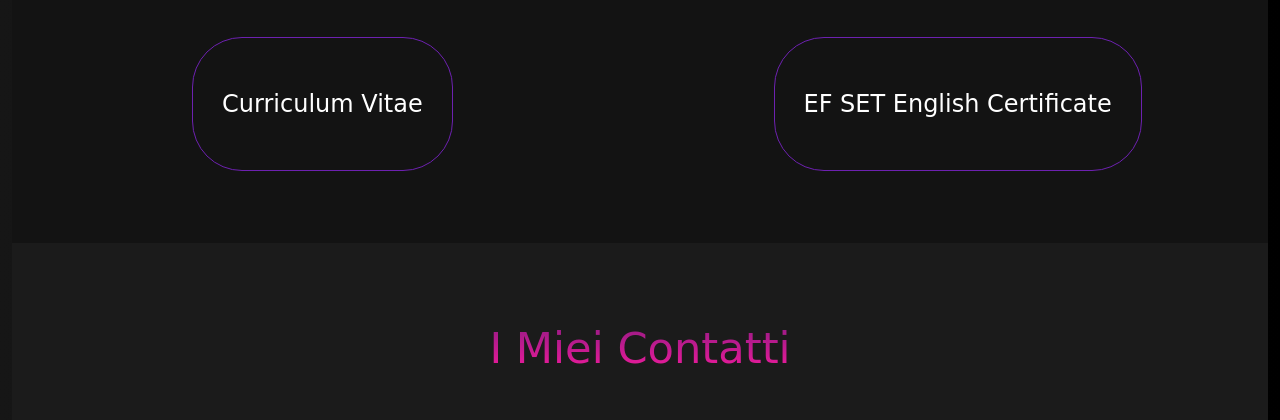
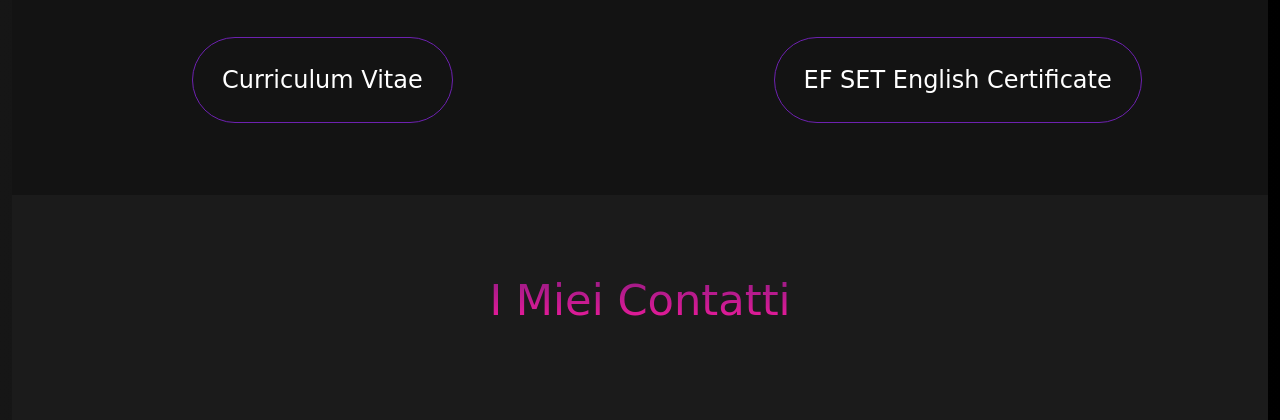
Before and after one commit to scarpino92/scarpino92.github.io, a website: page index.html in a window 1280 px wide. Shown: the part 3779-4199 px from the top of the page. Drawn offline with nearby package versions, Linux system fonts and the light colour scheme; a web font is replaced by a local one.

Commit message:
Update index.html

```diff
--- a/index.html
+++ b/index.html
@@ -209,10 +209,10 @@
                 </div>
                 <div class="row my-4">
                     <div class="col d-flex justify-content-center">
-                        <a class="cv__btn bordershadow py-5" href="images/Serena_Carpino_CV22.pdf" target="_blank">Curriculum Vitae</a>
+                        <a class="cv__btn bordershadow py-4" href="images/Serena_Carpino_CV22.pdf" target="_blank">Curriculum Vitae</a>
                     </div>
                     <div class="col d-flex justify-content-center">
-                        <a class="cv__btn bordershadow py-5" href="https://www.efset.org/cert/1ykBs2" target="_blank">EF SET English Certificate</a>
+                        <a class="cv__btn bordershadow py-4" href="https://www.efset.org/cert/1ykBs2" target="_blank">EF SET English Certificate</a>
                     </div>
                 </div>
             </div>
```
